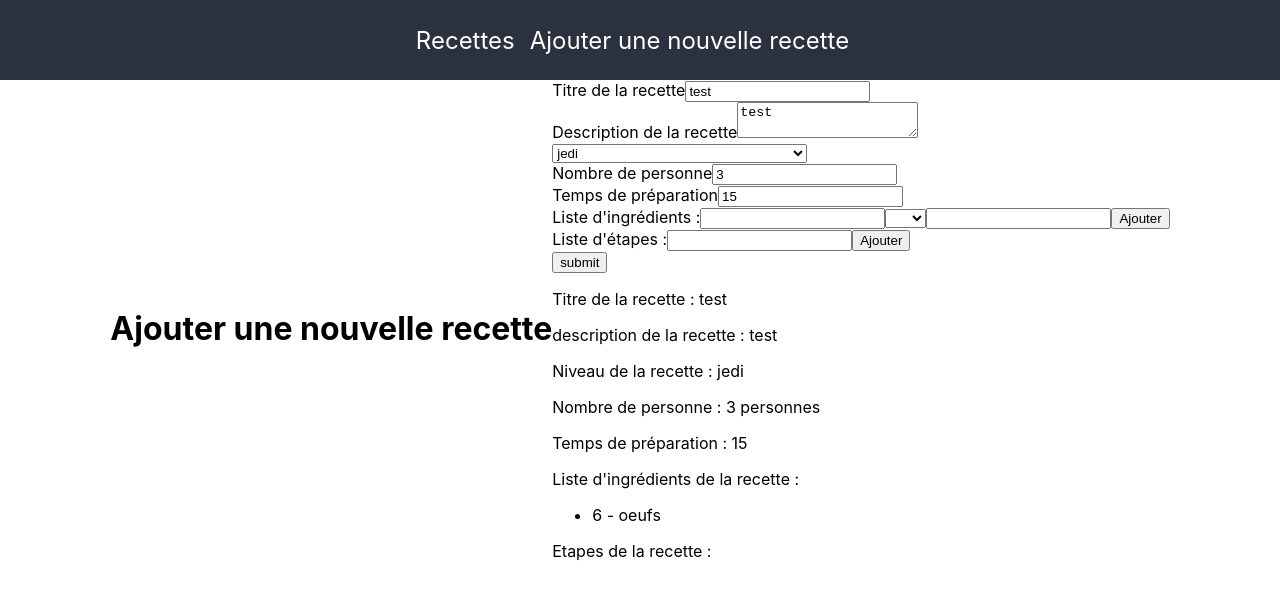
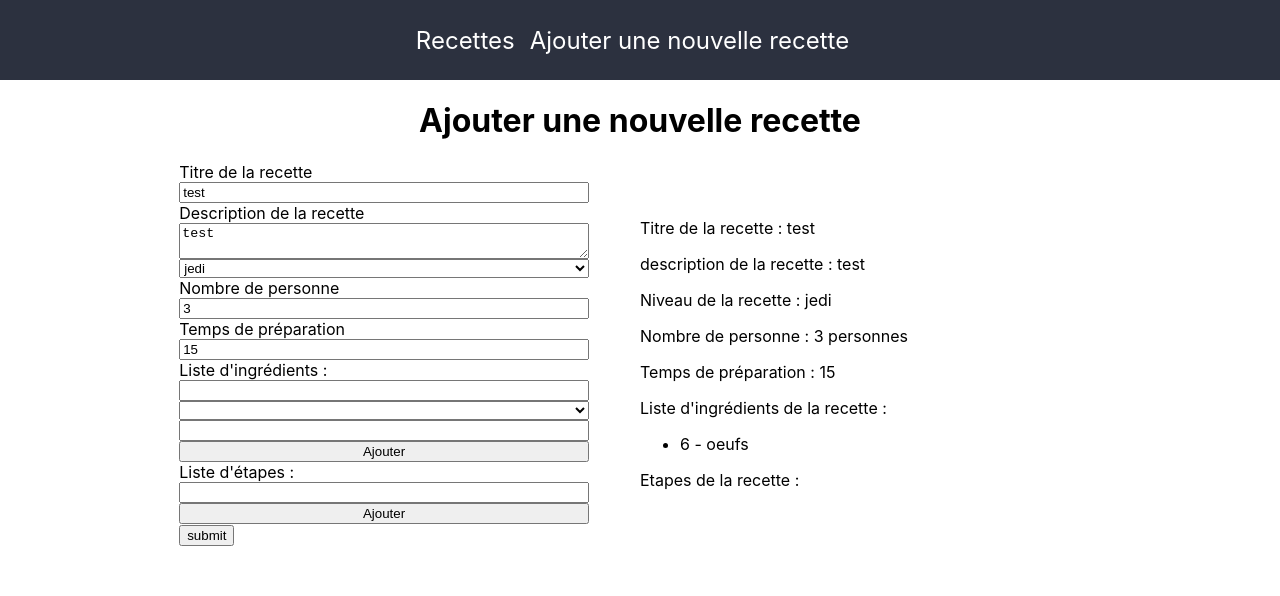
Before and after one commit to RenaudPavie/cantina-client, a React (Create React App) app: page /new-recipe in a window 1280 px wide. Shown: the top 596 px of the page. Built offline with nearby package versions, Linux system fonts and the light colour scheme.

Commit message:
fix update and improve front

```diff
--- a/src/App.css
+++ b/src/App.css
@@ -23,12 +23,38 @@
   display: flex;
   justify-content: center;
   align-items: center;
-  width: 100%;
+  width: 80%;
+  margin: auto;
 }
 .recipeWrapper {
   display: flex;
+  flex-direction: column;
   justify-content: space-between;
   flex-wrap: wrap;
   max-width: 80%;
   padding:15px;
 }
+
+/* Formulaire d'ajout de recette */
+
+.container.form-add {
+  flex-direction: column;
+}
+.row {
+  display: flex;
+  align-items: center;
+  justify-content: center;
+  width: 100%;
+}
+.col {
+  width: 50%;
+}
+.form {
+  width: 80%;
+  margin: auto;
+}
+.form-item {
+  display: flex;
+  flex-direction: column;
+  width: 100%;
+}
--- a/src/components/RecipeCard.js
+++ b/src/components/RecipeCard.js
@@ -8,19 +8,19 @@ import './recipeCard.css'
 function RecipeCard(props) {
     const data = props.data;
     return (
+        <div className="recipeCard">
             <Link to={"recette/" + data.id}>
-            <div className="recipeCard">
+                <div>
                     <p>{data.titre}</p>
-                <img src={data.photo} alt="" />
+                    <img src={data.photo} alt={data.titre} />
                     <p>{data.niveau}</p>
                     <p>{data.personnes}</p>
                     <p>{data.tempsPreparation}</p>
-                <DeleteBtn  recipeId={data.id} />
-                <Link to={"edit-recipe/" + data.id}>
-                    <EditBtn recipeId={data.id} />
-                </Link>
                 </div>
             </Link>
+            <DeleteBtn  recipeId={data.id} />
+            <EditBtn recipeId={data.id} />
+        </div>
     )
 }
 
--- a/src/components/btn/DeleteBtn.js
+++ b/src/components/btn/DeleteBtn.js
@@ -2,8 +2,19 @@ import React from 'react'
 
 function DeleteBtn(props) {
     const id = props.recipeId
+
+    const deleteRecipe = (e,id) => {
+        e.preventDefault()
+
+        fetch(`http://localhost:9000/api/recipe/${id}`,{method:'DELETE'})
+        .then(res => res.json())
+        .then(data => {
+            console.log(data.message)
+        })
+    }
+
     return (
-        <button>supprimer</button>
+        <button onClick={e => deleteRecipe(e,id)}>supprimer</button>
     )
 }
 
--- a/src/components/btn/EditBtn.js
+++ b/src/components/btn/EditBtn.js
@@ -1,10 +1,12 @@
 import React from 'react'
-
+import {Link} from 'react-router-dom'
 
 function EditBtn(props) {
     const id = props.recipeId
     return (
-        <button>Modifier</button>
+        <Link to={`/edit-recipe/${id}`}>
+            <button>Modifier</button>
+        </Link>
     )
 }
 
--- a/src/views/Accueil.js
+++ b/src/views/Accueil.js
@@ -13,6 +13,14 @@ function Accueil() {
     return (
     <div className="container">
         <section className="recipeWrapper">
+            <div>
+                <div className="form-group">
+                <input type="text" />
+                <input type="number" />
+                <input type="number" />
+                <input type="number" />
+                </div>
+            </div>
             {recipes && recipes.map(e =>
                 <RecipeCard
                     key={e.id}
--- a/src/views/EditRecipe.js
+++ b/src/views/EditRecipe.js
@@ -11,7 +11,6 @@ function EditRecipe() {
         fetch(`http://localhost:9000/api/recipe/${id}`)
         .then(res => res.json())
         .then(data => {
-            console.log(data.ingredients)
             setRecipe(data)
         })
     },[id])
@@ -21,8 +20,8 @@ function EditRecipe() {
             <form action="">
                 <div>
                     <h2>Liste d'ingrédients</h2>
-                    {recipe && recipe.ingredients.map(e  => (
-                        <li>
+                    {recipe && recipe.ingredients.map((e,i)  => (
+                        <li key={i}>
                             <input type="text" defaultValue={e[0]} />
                             <input type="text" defaultValue={e[1]} />
                             <button>X</button>
@@ -31,8 +30,8 @@ function EditRecipe() {
                 </div>
                 <div>
                     <h2>Liste d'étapes</h2>
-                    {recipe && recipe.etapes.map(e => (
-                        <li>
+                    {recipe && recipe.etapes.map((e,i) => (
+                        <li key={i}>
                             <textarea name="" id="" defaultValue={e} ></textarea>
                             <button>X</button>
                         </li>
```
Lines whose indentation alone changed are shown as unchanged.
